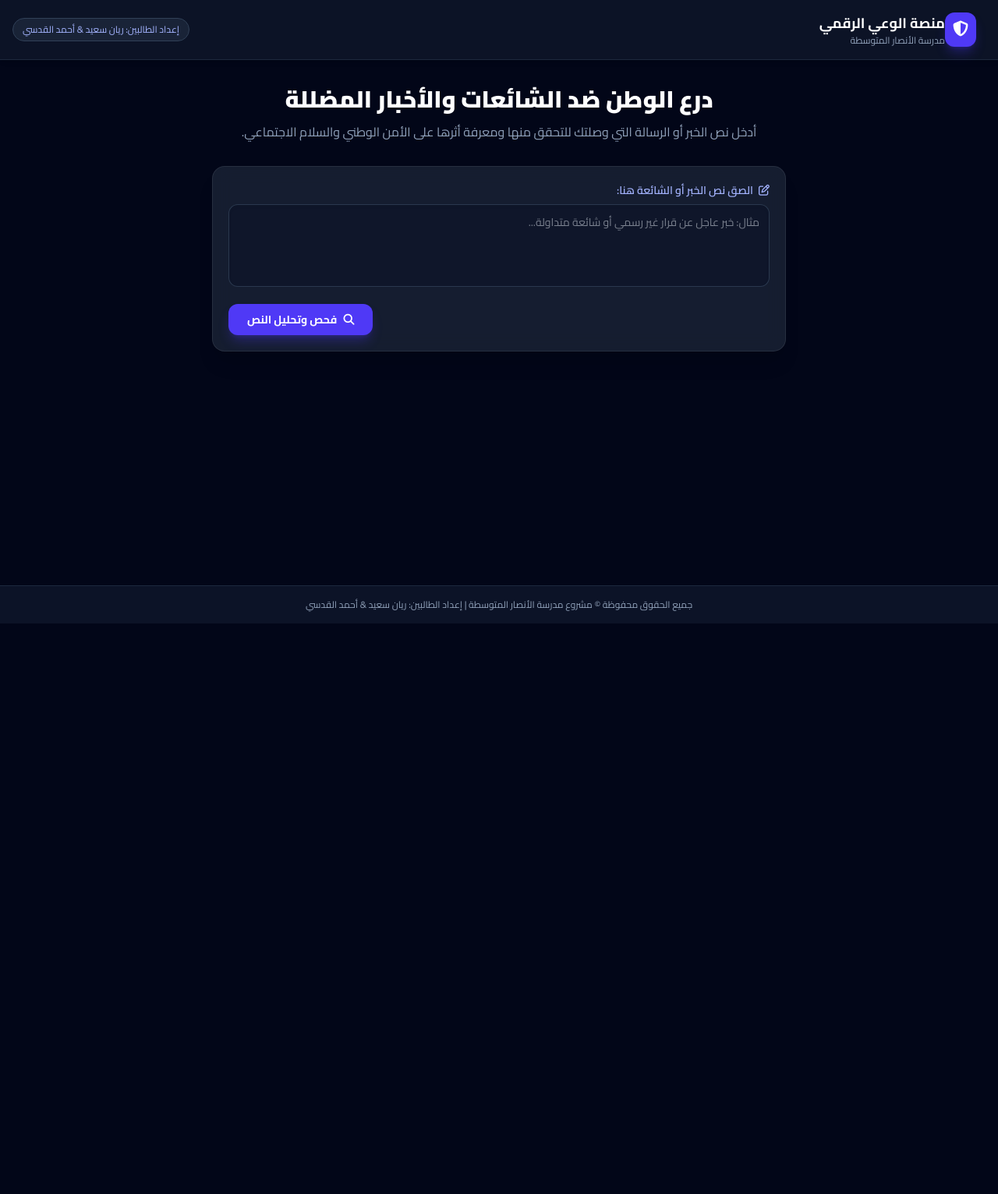
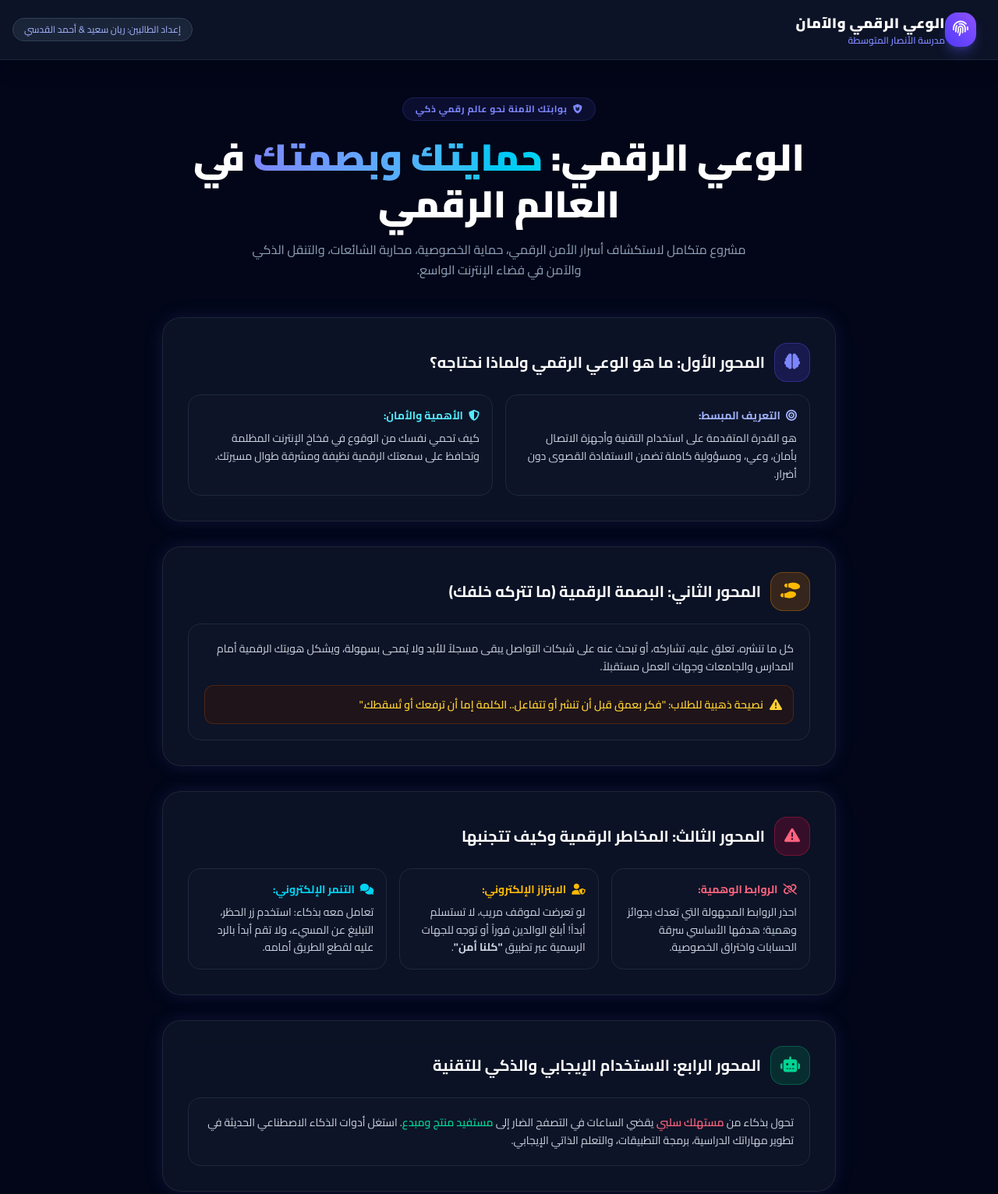
Before and after one commit to erkowlop-jpg/By-Rayan-2, a plain HTML site: page index.html in a window 1280 px wide. Shown: the top 1532 px of the page at 78% size. Before the commit the page ends 800 px from the top, so only its background shows below. Drawn offline with nearby package versions, Linux system fonts and the light colour scheme.

Commit message:
Update index.html

```diff
--- a/index.html
+++ b/index.html
@@ -3,130 +3,191 @@
 <head>
     <meta charset="UTF-8">
     <meta name="viewport" content="width=device-width, initial-scale=1.0">
-    <title>منصة التثبت الرقمي - مكافحة الشائعات</title>
-    <!-- Tailwind CSS -->
+    <title>الوعي الرقمي: حمايتك وبصمتك في العالم الرقمي</title>
+    <!-- Tailwind CSS 4 -->
     <script src="https://cdn.jsdelivr.net/npm/@tailwindcss/browser@4"></script>
-    <!-- FontAwesome الأيقونات -->
+    <!-- FontAwesome الأيقونات الاحترافية -->
     <link rel="stylesheet" href="https://cdnjs.cloudflare.com/ajax/libs/font-awesome/6.4.0/css/all.min.css">
-    <!-- AOS مكتبة الحركات التفاعلية -->
+    <!-- AOS مكتبة الحركات السلسة -->
     <link href="https://unpkg.com/aos@2.3.1/dist/aos.css" rel="stylesheet">
     <style>
         @import url('https://fonts.googleapis.com/css2?family=Cairo:wght@400;600;700;900&display=swap');
         body { font-family: 'Cairo', sans-serif; }
-        .glass-card {
-            background: rgba(30, 41, 59, 0.7);
-            backdrop-filter: blur(12px);
+        .glass-panel {
+            background: rgba(15, 23, 42, 0.75);
+            backdrop-filter: blur(16px);
             border: 1px solid rgba(255, 255, 255, 0.08);
+        }
+        .glow-effect {
+            box-shadow: 0 0 25px rgba(99, 102, 241, 0.15);
         }
     </style>
 </head>
 <body class="bg-slate-950 text-slate-100 min-h-screen flex flex-col justify-between selection:bg-indigo-500 selection:text-white">
 
-    <!-- رأس الصفحة -->
-    <header class="bg-slate-900/80 backdrop-blur-md border-b border-slate-800 py-4 sticky top-0 z-50 shadow-md">
+    <!-- رأس الصفحة التفاعلي -->
+    <header class="bg-slate-900/85 backdrop-blur-md border-b border-slate-800 py-4 sticky top-0 z-50 shadow-xl">
         <div class="container mx-auto px-4 flex justify-between items-center">
             <div class="flex items-center space-x-3 space-x-reverse" data-aos="fade-down">
-                <div class="bg-indigo-600 p-2.5 rounded-xl text-white shadow-lg shadow-indigo-600/30">
-                    <i class="fa-solid fa-shield-halved text-xl"></i>
+                <div class="bg-gradient-to-tr from-indigo-600 to-violet-500 p-2.5 rounded-2xl text-white shadow-lg shadow-indigo-500/30">
+                    <i class="fa-solid fa-fingerprint text-xl"></i>
                 </div>
                 <div>
-                    <h1 class="font-bold text-lg text-white">منصة الوعي الرقمي</h1>
-                    <p class="text-xs text-slate-400">مدرسة الأنصار المتوسطة</p>
+                    <h1 class="font-black text-base md:text-lg text-white tracking-wide">الوعي الرقمي والآمان</h1>
+                    <p class="text-xs text-indigo-400 font-semibold">مدرسة الأنصار المتوسطة</p>
                 </div>
             </div>
-            <div class="text-xs bg-slate-800/80 text-indigo-300 px-3 py-1.5 rounded-full border border-slate-700 font-medium" data-aos="fade-down">
+            <div class="text-xs bg-slate-800/90 text-indigo-300 px-3.5 py-1.5 rounded-full border border-slate-700 font-medium shadow-inner" data-aos="fade-down">
                 إعداد الطالبين: ريان سعيد & أحمد القدسي
             </div>
         </div>
     </header>
 
-    <!-- المحتوى الرئيسي -->
-    <main class="container mx-auto px-4 py-8 max-w-3xl flex-grow">
-        <div class="text-center mb-8" data-aos="fade-up">
-            <h2 class="text-2xl md:text-3xl font-black mb-3 text-white">درع الوطن ضد الشائعات والأخبار المضللة</h2>
-            <p class="text-slate-400 text-sm md:text-base">أدخل نص الخبر أو الرسالة التي وصلتك للتحقق منها ومعرفة أثرها على الأمن الوطني والسلام الاجتماعي.</p>
+    <!-- الهيرو (الواجهة الرئيسية للمشروع) -->
+    <section class="container mx-auto px-4 pt-12 pb-6 max-w-4xl text-center">
+        <div data-aos="zoom-in">
+            <span class="bg-indigo-500/10 text-indigo-400 border border-indigo-500/20 text-xs px-4 py-1.5 rounded-full font-bold uppercase tracking-wider inline-block mb-4">
+                <i class="fa-solid fa-shield-cat ml-1"></i> بوابتك الآمنة نحو عالم رقمي ذكي
+            </span>
+            <h2 class="text-3xl md:text-5xl font-black mb-4 text-white leading-tight">
+                الوعي الرقمي: <span class="text-transparent bg-clip-text bg-gradient-to-r from-indigo-400 to-cyan-400">حمايتك وبصمتك</span> في العالم الرقمي
+            </h2>
+            <p class="text-slate-400 text-sm md:text-base max-w-2xl mx-auto leading-relaxed">
+                مشروع متكامل لاستكشاف أسرار الأمن الرقمي، حماية الخصوصية، محاربة الشائعات، والتنقل الذكي والآمن في فضاء الإنترنت الواسع.
+            </p>
         </div>
+    </section>
 
-        <!-- صندوق الإدخال -->
-        <div class="glass-card rounded-2xl p-5 shadow-xl mb-6" data-aos="fade-up" data-aos-delay="100">
-            <label for="newsInput" class="block text-sm font-semibold mb-2 text-indigo-300">
-                <i class="fa-regular fa-pen-to-square ml-1"></i> الصق نص الخبر أو الشائعة هنا:
-            </label>
-            <textarea id="newsInput" rows="4" class="w-full bg-slate-900/90 border border-slate-700/80 rounded-xl p-3 text-slate-200 focus:outline-none focus:border-indigo-500 transition resize-none text-sm shadow-inner" placeholder="مثال: خبر عاجل عن قرار غير رسمي أو شائعة متداولة..."></textarea>
+    <!-- المحتوى الرئيسي للمحاور الأربعة -->
+    <main class="container mx-auto px-4 py-6 max-w-4xl flex-grow space-y-8">
 
-            <div class="mt-4 flex justify-end">
-                <button onclick="analyzeNews()" class="bg-indigo-600 hover:bg-indigo-500 text-white font-bold px-6 py-2.5 rounded-xl transition shadow-lg shadow-indigo-600/30 flex items-center gap-2 cursor-pointer text-sm">
-                    <i class="fa-solid fa-magnifying-glass"></i> فحص وتحليل النص
-                </button>
+        <!-- المحور الأول: ما هو الوعي الرقمي؟ -->
+        <div class="glass-panel rounded-3xl p-6 md:p-8 glow-effect" data-aos="fade-up">
+            <div class="flex items-center gap-3 mb-4">
+                <div class="bg-indigo-600/20 text-indigo-400 p-3 rounded-2xl border border-indigo-500/30">
+                    <i class="fa-solid fa-brain text-xl"></i>
+                </div>
+                <h3 class="text-lg md:text-xl font-bold text-white">المحور الأول: ما هو الوعي الرقمي ولماذا نحتاجه؟</h3>
+            </div>
+            <div class="grid grid-cols-1 md:grid-cols-2 gap-4 text-sm">
+                <div class="bg-slate-900/60 p-4 rounded-2xl border border-slate-800">
+                    <h4 class="font-bold text-indigo-300 mb-2"><i class="fa-solid fa-bullseye ml-1"></i> التعريف المبسط:</h4>
+                    <p class="text-slate-300 leading-relaxed">هو القدرة المتقدمة على استخدام التقنية وأجهزة الاتصال بأمان، وعي، ومسؤولية كاملة تضمن الاستفادة القصوى دون أضرار.</p>
+                </div>
+                <div class="bg-slate-900/60 p-4 rounded-2xl border border-slate-800">
+                    <h4 class="font-bold text-cyan-300 mb-2"><i class="fa-solid fa-shield-halved ml-1"></i> الأهمية والأمان:</h4>
+                    <p class="text-slate-300 leading-relaxed">كيف تحمي نفسك من الوقوع في فخاخ الإنترنت المظلمة وتحافظ على سمعتك الرقمية نظيفة ومشرقة طوال مسيرتك.</p>
+                </div>
             </div>
         </div>
 
-        <!-- صندوق النتائج (مخفي بالبداية) -->
-        <div id="resultContainer" class="hidden space-y-4">
-            <div class="bg-rose-950/40 border border-rose-800/60 rounded-2xl p-4 flex items-start gap-3 shadow-lg" data-aos="zoom-in">
-                <div class="bg-rose-600 text-white p-2 rounded-xl mt-0.5">
-                    <i class="fa-solid fa-triangle-exclamation text-lg"></i>
+        <!-- المحور الثاني: البصمة الرقمية -->
+        <div class="glass-panel rounded-3xl p-6 md:p-8 glow-effect" data-aos="fade-up">
+            <div class="flex items-center gap-3 mb-4">
+                <div class="bg-amber-600/20 text-amber-400 p-3 rounded-2xl border border-amber-500/30">
+                    <i class="fa-solid fa-shoe-prints text-xl"></i>
+                </div>
+                <h3 class="text-lg md:text-xl font-bold text-white">المحور الثاني: البصمة الرقمية (ما تتركه خلفك)</h3>
+            </div>
+            <div class="bg-slate-900/60 p-5 rounded-2xl border border-slate-800 text-sm space-y-3">
+                <p class="text-slate-300 leading-relaxed">
+                    كل ما تنشره، تعلق عليه، تشاركه، أو تبحث عنه على شبكات التواصل يبقى مسجلاً للأبد ولا يُمحى بسهولة، ويشكل هويتك الرقمية أمام المدارس والجامعات وجهات العمل مستقبلاً.
+                </p>
+                <div class="bg-amber-950/30 border border-amber-800/40 p-3.5 rounded-xl text-amber-300 font-semibold flex items-center gap-2">
+                    <i class="fa-solid fa-triangle-exclamation text-base"></i>
+                    <span>نصيحة ذهبية للطلاب: "فكر بعمق قبل أن تنشر أو تتفاعل.. الكلمة إما أن ترفعك أو تُسقطك."</span>
+                </div>
+            </div>
+        </div>
+
+        <!-- المحور الثالث: المخاطر الرقمية (روابط، ابتزاز، تنمر، شائعات) -->
+        <div class="glass-panel rounded-3xl p-6 md:p-8 glow-effect" data-aos="fade-up">
+            <div class="flex items-center gap-3 mb-4">
+                <div class="bg-rose-600/20 text-rose-400 p-3 rounded-2xl border border-rose-500/30">
+                    <i class="fa-solid fa-triangle-exclamation text-xl"></i>
+                </div>
+                <h3 class="text-lg md:text-xl font-bold text-white">المحور الثالث: المخاطر الرقمية وكيف تتجنبها</h3>
+            </div>
+            <div class="grid grid-cols-1 md:grid-cols-3 gap-4 text-xs md:text-sm">
+                <div class="bg-slate-900/60 p-4 rounded-2xl border border-slate-800">
+                    <h4 class="font-bold text-rose-400 mb-2"><i class="fa-solid fa-link-slash ml-1"></i> الروابط الوهمية:</h4>
+                    <p class="text-slate-300 leading-relaxed">احذر الروابط المجهولة التي تعدك بجوائز وهمية؛ هدفها الأساسي سرقة الحسابات واختراق الخصوصية.</p>
+                </div>
+                <div class="bg-slate-900/60 p-4 rounded-2xl border border-slate-800">
+                    <h4 class="font-bold text-amber-400 mb-2"><i class="fa-solid fa-user-shield ml-1"></i> الابتزاز الإلكتروني:</h4>
+                    <p class="text-slate-300 leading-relaxed">لو تعرضت لموقف مريب، لا تستسلم أبداً! أبلغ الوالدين فوراً أو توجه للجهات الرسمية عبر تطبيق <strong>"كلنا أمن"</strong>.</p>
+                </div>
+                <div class="bg-slate-900/60 p-4 rounded-2xl border border-slate-800">
+                    <h4 class="font-bold text-cyan-400 mb-2"><i class="fa-solid fa-comments ml-1"></i> التنمر الإلكتروني:</h4>
+                    <p class="text-slate-300 leading-relaxed">تعامل معه بذكاء: استخدم زر الحظر، التبليغ عن المسيء، ولا تقم أبداً بالرد عليه لقطع الطريق أمامه.</p>
+                </div>
+            </div>
+        </div>
+
+        <!-- المحور الرابع: الاستخدام الإيجابي والذكي (الذكاء الاصطناعي) -->
+        <div class="glass-panel rounded-3xl p-6 md:p-8 glow-effect" data-aos="fade-up">
+            <div class="flex items-center gap-3 mb-4">
+                <div class="bg-emerald-600/20 text-emerald-400 p-3 rounded-2xl border border-emerald-500/30">
+                    <i class="fa-solid fa-robot text-xl"></i>
+                </div>
+                <h3 class="text-lg md:text-xl font-bold text-white">المحور الرابع: الاستخدام الإيجابي والذكي للتقنية</h3>
+            </div>
+            <div class="bg-slate-900/60 p-5 rounded-2xl border border-slate-800 text-sm space-y-3">
+                <p class="text-slate-300 leading-relaxed">
+                    تحول بذكاء من <span class="text-rose-400 font-semibold">مستهلك سلبي</span> يقضي الساعات في التصفح الضار إلى <span class="text-emerald-400 font-semibold">مستفيد منتج ومبدع</span>. استغل أدوات الذكاء الاصطناعي الحديثة في تطوير مهاراتك الدراسية، برمجة التطبيقات، والتعلم الذاتي الإيجابي.
+                </p>
+            </div>
+        </div>
+
+        <!-- أداة فحص الشائعات التفاعلية (إضافة المشروع السابق) -->
+        <div class="glass-panel rounded-3xl p-6 md:p-8 border border-indigo-500/30 glow-effect" data-aos="fade-up">
+            <div class="flex items-center gap-3 mb-4">
+                <div class="bg-indigo-600 text-white p-3 rounded-2xl shadow-lg">
+                    <i class="fa-solid fa-magnifying-glass-chart text-xl"></i>
                 </div>
                 <div>
-                    <h3 class="font-bold text-rose-400 text-base">تحذير: خبر مشبوه / شائعة محتملة</h3>
-                    <p class="text-slate-300 text-xs md:text-sm mt-1">هذا النص يحمل مؤشرات أخبار مضللة تهدف لإثارة البلبلة دون استناد لمصادر رسمية معتمدة.</p>
+                    <h3 class="text-base md:text-lg font-bold text-white">محاكي الفحص الرقمي (كشف الشائعات والأخبار المضللة)</h3>
+                    <p class="text-xs text-slate-400">اختبر أي نص أو خبر قبل تداوله لمعرفة أثره على الأمن والوعي الاجتماعي.</p>
                 </div>
             </div>
 
-            <div class="glass-card rounded-2xl p-5 shadow-xl" data-aos="fade-up">
-                <h4 class="font-bold text-indigo-400 text-sm mb-2 flex items-center gap-2">
-                    <i class="fa-solid fa-book-quran"></i> التوجيه القرآني (التثبت):
-                </h4>
-                <p class="text-slate-200 text-sm leading-relaxed bg-slate-900/80 p-3.5 rounded-xl border border-slate-800 italic">
-                    قال الله تعالى: <span class="text-amber-300 font-semibold">(يَا أَيُّهَا الَّذِينَ آمَنُوا إِن جَاءَكُمْ فَاسِقٌ بِنَبَإٍ فَتَبَيَّنُوا أَن تُصِيبُوا قَوْمًا بِجَهَالَةٍ فَتُصْبِحُوا عَلَىٰ مَا فَعَلْتُمْ نَادِمِينَ)</span> [الحجرات: 6].
-                </p>
+            <textarea id="newsInput" rows="3" class="w-full bg-slate-900/90 border border-slate-700/80 rounded-2xl p-4 text-slate-200 focus:outline-none focus:border-indigo-500 transition resize-none text-sm shadow-inner mb-4" placeholder="الصق نص الخبر أو الشائعة هنا لفحصها..."></textarea>
+
+            <div class="flex justify-end">
+                <button onclick="analyzeNews()" class="bg-gradient-to-r from-indigo-600 to-violet-600 hover:from-indigo-500 hover:to-violet-500 text-white font-bold px-6 py-2.5 rounded-xl transition shadow-lg shadow-indigo-600/30 flex items-center gap-2 cursor-pointer text-sm">
+                    <i class="fa-solid fa-wand-magic-sparkles"></i> تحليل بذكاء النظام
+                </button>
             </div>
 
-            <div class="grid grid-cols-1 md:grid-cols-2 gap-4">
-                <div class="glass-card rounded-2xl p-4 shadow-xl" data-aos="fade-right">
-                    <h4 class="font-bold text-amber-400 text-xs mb-2 flex items-center gap-2">
-                        <i class="fa-solid fa-landmark"></i> الأثر على الأمن الوطني:
-                    </h4>
-                    <p class="text-slate-300 text-xs leading-relaxed">
-                        تستهدف الشائعات زعزعة الاستقرار، إضعاف الثقة في المؤسسات الرسمية، وإشغال الدولة بأزمات وهمية تبطئ مسيرة التنمية.
-                    </p>
+            <!-- النتيجة المخفية -->
+            <div id="resultContainer" class="hidden mt-6 space-y-4 pt-4 border-t border-slate-800">
+                <div class="bg-rose-950/40 border border-rose-800/60 rounded-2xl p-4 flex items-start gap-3">
+                    <div class="bg-rose-600 text-white p-2 rounded-xl mt-0.5">
+                        <i class="fa-solid fa-triangle-exclamation"></i>
+                    </div>
+                    <div>
+                        <h4 class="font-bold text-rose-400 text-sm">تحذير أمني: محتوى مشبوه أو شائعة محتملة</h4>
+                        <p class="text-slate-300 text-xs mt-1">هذا النص يحمل مؤشرات أخبار غير موثقة تهدف لزعزعة الأمن الوطني والسلام الاجتماعي.</p>
+                    </div>
                 </div>
-                <div class="glass-card rounded-2xl p-4 shadow-xl" data-aos="fade-left">
-                    <h4 class="font-bold text-cyan-400 text-xs mb-2 flex items-center gap-2">
-                        <i class="fa-solid fa-people-group"></i> الأثر على السلام الاجتماعي:
-                    </h4>
-                    <p class="text-slate-300 text-xs leading-relaxed">
-                        تخلق حالة من الهلع والفزع بين أفراد المجتمع، وتفتت النسيج المجتمعي، وتضر بسمعة وحقوق الأفراد الأبرياء.
-                    </p>
+
+                <div class="bg-slate-900/80 p-4 rounded-2xl border border-slate-800 text-xs md:text-sm">
+                    <h5 class="font-bold text-amber-300 mb-1"><i class="fa-solid fa-book-quran ml-1"></i> التوجيه القرآني:</h5>
+                    <p class="text-slate-200 italic">قال الله تعالى: <span class="text-amber-200 font-semibold">(يَا أَيُّهَا الَّذِينَ آمَنُوا إِن جَاءَكُمْ فَاسِقٌ بِنَبَإٍ فَتَبَيَّنُوا...)</span> [الحجرات: 6].</p>
                 </div>
             </div>
+        </div>
 
-            <div class="glass-card rounded-2xl p-4 shadow-xl" data-aos="fade-up">
-                <h4 class="font-bold text-rose-400 text-xs mb-2 flex items-center gap-2">
-                    <i class="fa-solid fa-gavel"></i> المسؤولية القانونية:
-                </h4>
-                <p class="text-slate-300 text-xs leading-relaxed">
-                    إنتاج وتداول الشائعات والأخبار الكاذبة التي تمس النظام العام أو القلق المجتمعي يعرض مرتكبها لعقوبات صارمة ورادعة وفقاً لنظام مكافحة جرائم المعلوماتية.
-                </p>
-            </div>
-
-            <div class="bg-emerald-950/40 border border-emerald-800/60 rounded-2xl p-4 text-center shadow-lg" data-aos="zoom-in">
-                <p class="text-emerald-300 text-xs font-semibold">
-                    <i class="fa-solid fa-circle-check ml-1"></i> تذكر دائماً: "قِف عند الحد، ولا تكن جسراً لنشر الشائعات. اعتمد حصرياً على المصادر الرسمية."
-                </p>
-            </div>
-        </div>
     </main>
 
     <!-- تذييل الصفحة -->
-    <footer class="bg-slate-900/80 border-t border-slate-800 py-4 text-center text-xs text-slate-400">
+    <footer class="bg-slate-900/85 border-t border-slate-800 py-4 text-center text-xs text-slate-400 mt-12">
         <p>جميع الحقوق محفوظة © مشروع مدرسة الأنصار المتوسطة | إعداد الطالبين: ريان سعيد & أحمد القدسي</p>
     </footer>
 
-    <!-- سكربت الحركات (AOS JS) -->
+    <!-- سكربت الحركات التفاعلية -->
     <script src="https://unpkg.com/aos@2.3.1/dist/aos.js"></script>
     <script>
-        // تفعيل مكتبة الحركات
         AOS.init({
             duration: 800,
             once: true
@@ -136,12 +197,10 @@
             const inputVal = document.getElementById('newsInput').value.trim();
             const resultBox = document.getElementById('resultContainer');
             if(inputVal === "") {
-                alert("الرجاء إدخال نص الخبر أولاً لكي يتم فحصه!");
+                alert("الرجاء إدخال نص الخبر أو الشائعة أولاً!");
                 return;
             }
             resultBox.classList.remove('hidden');
-            // إعادة تشغيل الحركات عند ظهور النتائج
-            AOS.refresh();
             resultBox.scrollIntoView({ behavior: 'smooth' });
         }
     </script>
```
